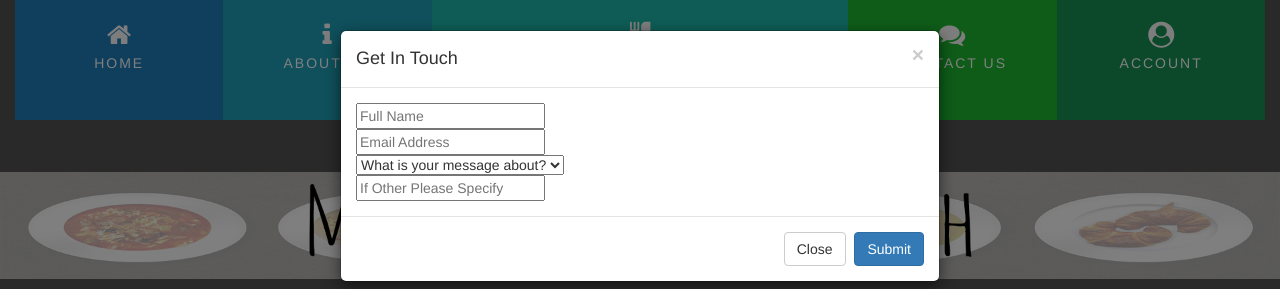
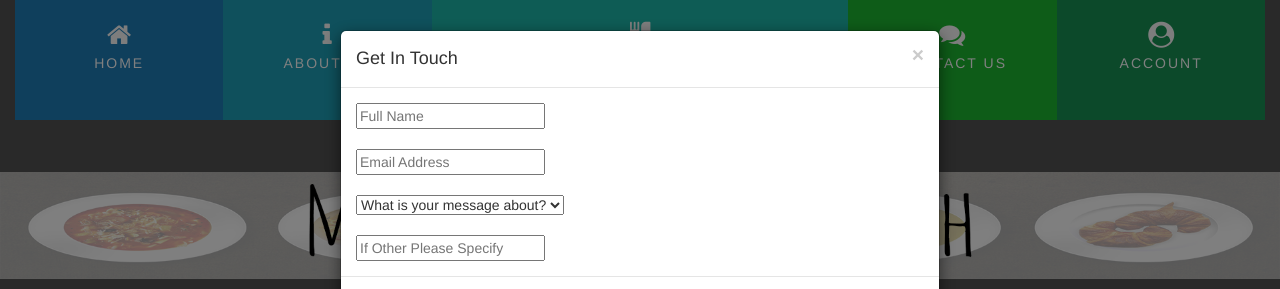
Before and after one commit to DanArmstrong124/mysignaturedish, a plain HTML site: page index.html in a window 1280 px wide. Both pictures are taken after a click on the link "CONTACT US". Shown: the top 289 px of the page. Drawn offline with nearby package versions, Linux system fonts and the light colour scheme.

Commit message:
Updated Index

```diff
--- a/index.html
+++ b/index.html
@@ -132,8 +132,8 @@
                 </div>
                 <div class="modal-body">
                     <form>
-                        <input type="text" name="fullname" id="fullname" placeholder="Full Name" required/><br>
-                        <input type="text" name="email" id="email" placeholder="Email Address" required/><br>
+                        <input type="text" name="fullname" id="fullname" placeholder="Full Name" required/><br><br>
+                        <input type="text" name="email" id="email" placeholder="Email Address" required/><br><br>
                         <select name="enquiry" id="enquiry" required>
                             <option selected >What is your message about?</option>
                             <option>Accounts</option>
@@ -141,7 +141,7 @@
                             <option>Error on Site</option>
                             <option>Report someone</option>
                             <option>Other</option>
-                        </select><br>
+                        </select><br><br>
                         <input type="text" name="other" id="other" placeholder="If Other Please Specify"/>
                     </form>
                 </div>
```
